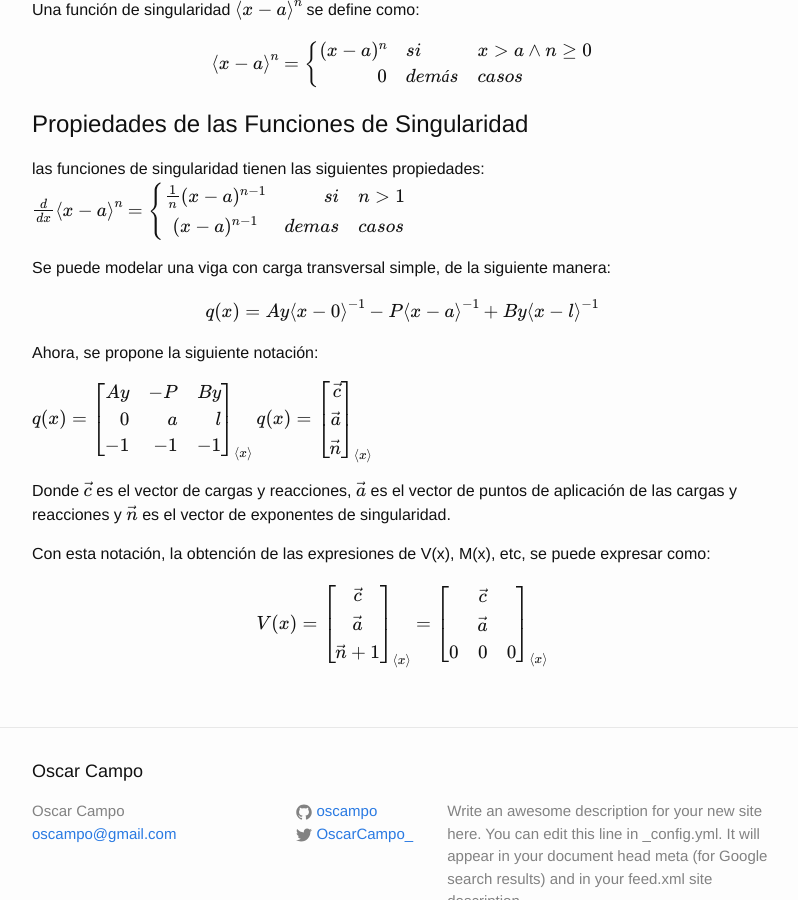
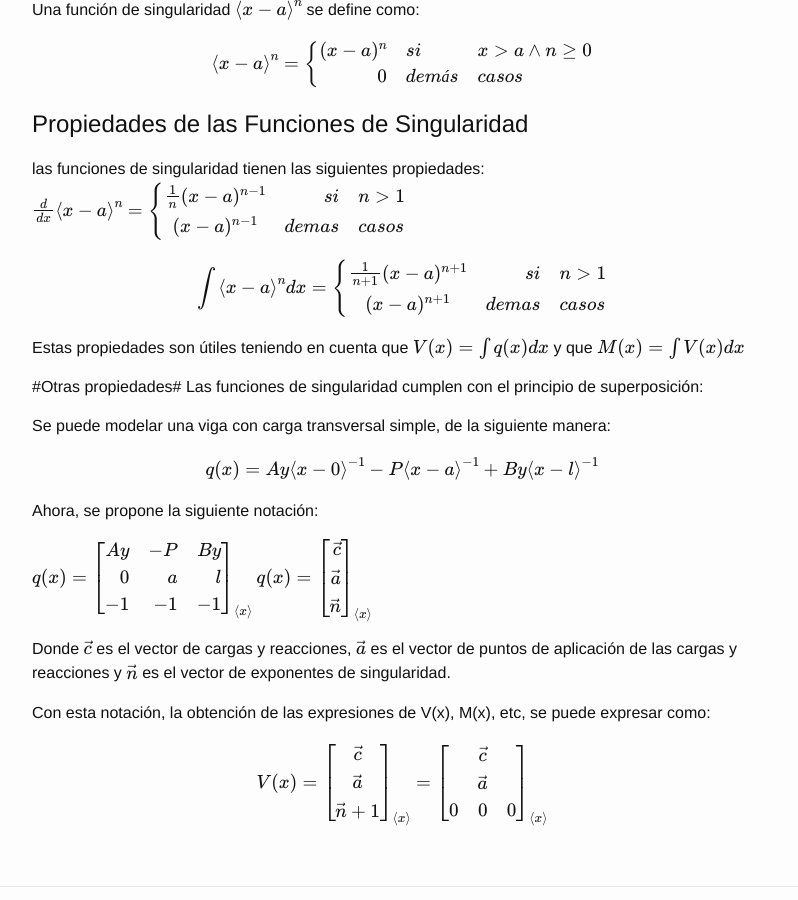
Before and after one commit to oscampo/oscampo.github.io, a Jekyll site: the page built from _posts/2016-06-17-title-nueva-entrada.md, in a window 1280 px wide and 900 px high, scrolled down 704 px. Shown: the whole window, without its empty margins (238-1036 px from the left). Built offline with Jekyll 4.4.1, drawn with Linux system fonts in a browser that asks for light colours; formulas are drawn with MathJax 3; grey boxes are pictures that could not be loaded.

Commit message:
Created :_posts/2016-06-17-title-nueva-entrada.md

```diff
--- a/_posts/2016-06-17-title-nueva-entrada.md
+++ b/_posts/2016-06-17-title-nueva-entrada.md
@@ -27,6 +27,18 @@ $$\begin{equation}
 \end{array}\right.
 \end{equation}$$
 
+$$\begin{equation}
+  \int{\fsin{}{a}{n}}{dx}=\left\{ \begin{array}{crl}
+\frac{1}{n+1}(x-a)^{n+1} & si & n>1 \\
+(x-a)^{n+1} & demas & casos
+\end{array}\right.
+\end{equation}$$
+
+Estas propiedades son útiles teniendo en cuenta que $$V(x)=\int{q(x)}{dx}$$ y que $$M(x)=\int{V(x)}{dx}$$
+
+
+#Otras propiedades#
+Las funciones de singularidad cumplen con el principio de superposición:
 
 Se puede modelar una viga con carga transversal simple, de la siguiente manera:
 
```
